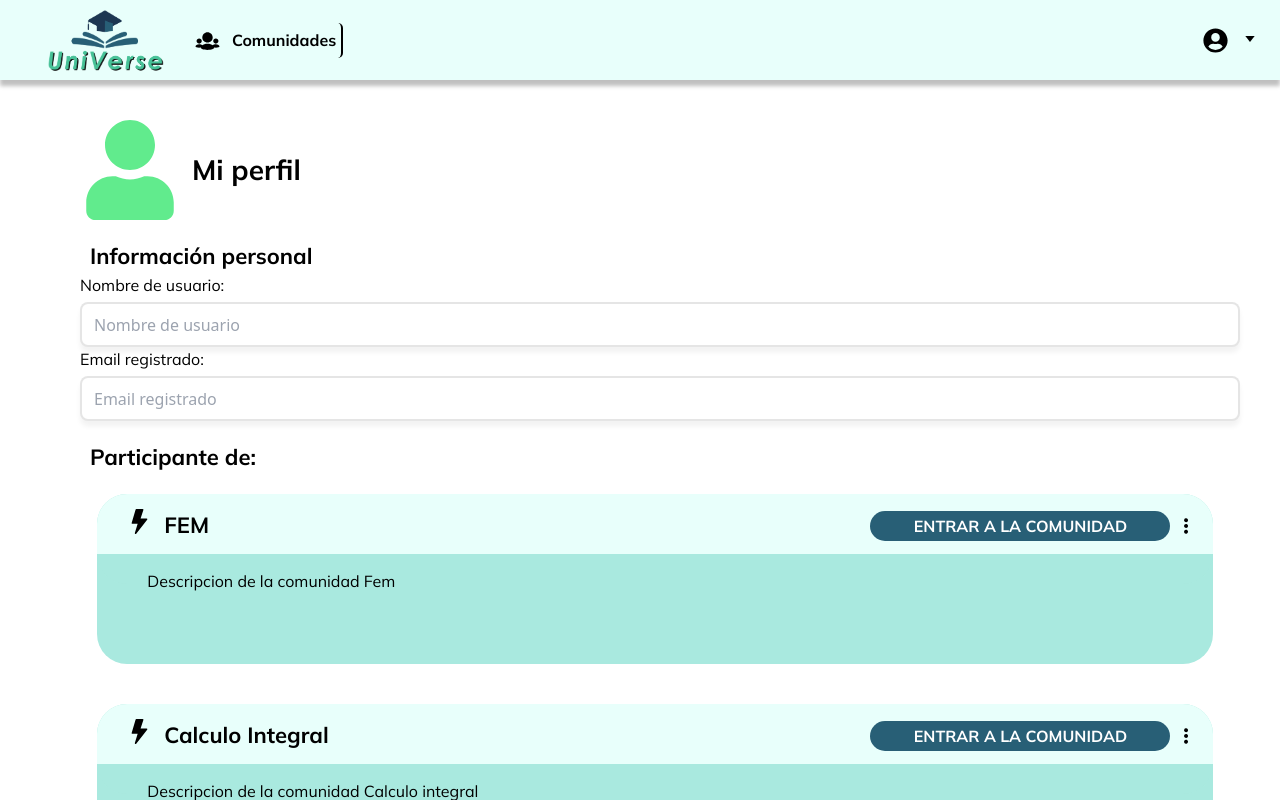
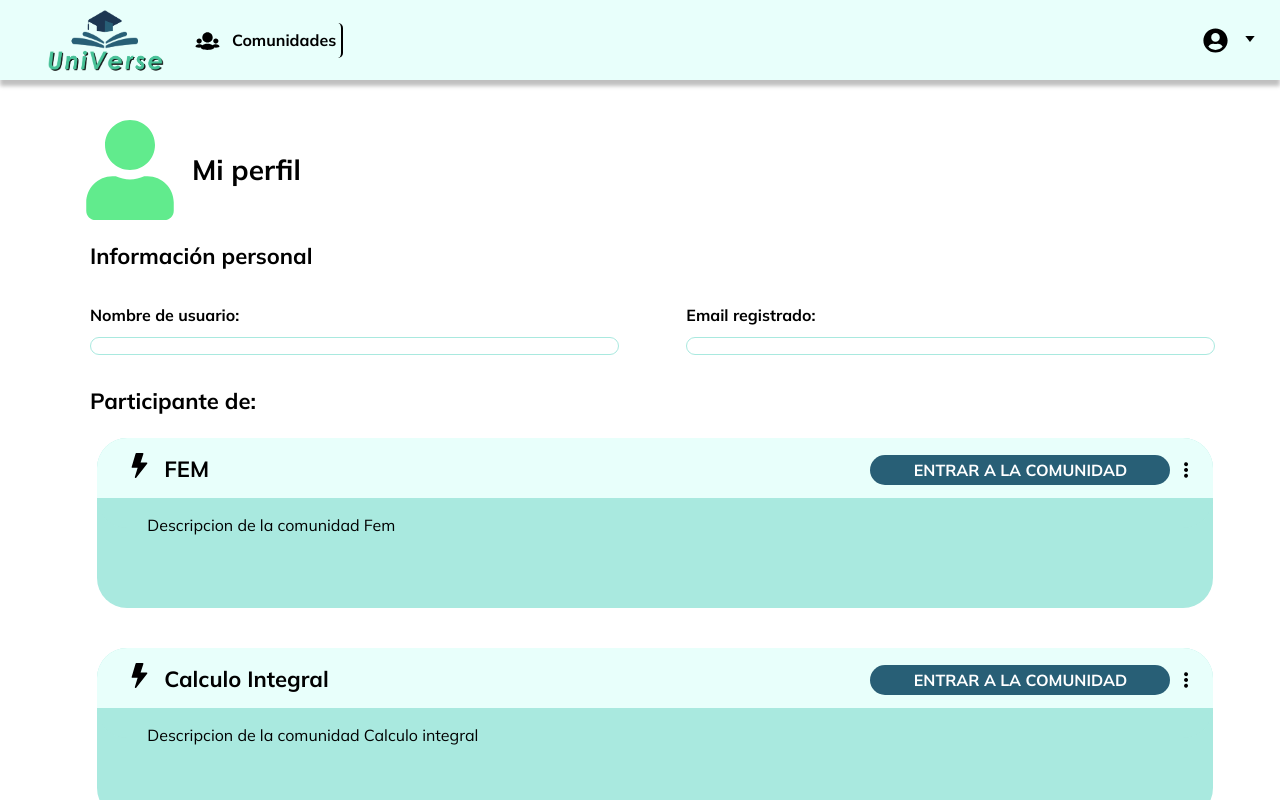
Before and after one commit to juandp1/UniVerse-Frontend, a Next.js app in the folder universe/: page /Perfil in a window 1280 px wide. Shown: the top 800 px of the page. Built offline with nearby package versions, Linux system fonts and the light colour scheme.

Commit message:
Arreglo login, informacion del usuario y logout

```diff
--- a/universe/pages/EditarPerfil.tsx
+++ b/universe/pages/EditarPerfil.tsx
@@ -41,22 +41,19 @@ export default function EditarPerfil() {
 
                     <div className={style.principalContentProfile}>
                         <div className={style.component1}>
-                            <div id="inputs">
+                            <h4>Nuevo nombre de usuario:</h4>
+                            <div className={style.textContainer}>
                                 <div>
-                                    <h5>Cambiar nombre de usuario:</h5>
-                                    <input name="nombre_Usuario" type="text" placeholder="Nuevo nombre de usuario"
-                                    />
+                                    <h5>aaaaaa</h5>
                                 </div>
                             </div>
                         </div>
 
-
                         <div className={style.component2}>
-                            <div id="inputs">
+                            <h4>Nueva contraseña:</h4>
+                            <div className={style.textContainer}>
                                 <div>
-                                    <h5>Actualizar contraseña:</h5>
-                                    <input name="email_Registrado" type="password" placeholder="Nueva contraseña"
-                                    />
+                                    <h5>aaaaaaa</h5>
                                 </div>
                             </div>
                         </div>
@@ -65,9 +62,9 @@ export default function EditarPerfil() {
 
                     <div className="flex flex-wrap justify-center" >
 
-                    <button className={style.rectangleButton}>
-                        <h6>CONFIRMAR CAMBIOS</h6>
-                    </button>
+                        <button className={style.rectangleButton}>
+                            <h6>CONFIRMAR CAMBIOS</h6>
+                        </button>
                     </div>
                 </div>
 
--- a/universe/pages/Login.tsx
+++ b/universe/pages/Login.tsx
@@ -6,14 +6,14 @@ import * as Yup from "yup";
 import styles from '/styles/loginStyle.module.css';
 
 interface LoginFormValues {
-  email: string;
+  username: string;
   password: string;
 }
 
 const Login = () => {
 
   const initialValues: LoginFormValues = {
-    email: "",
+    username: "",
     password: "",
   };
 
@@ -37,14 +37,15 @@ const Login = () => {
         headers: {
           'Content-Type': 'application/json'
         },
-        body: JSON.stringify({"email": values.email, "password": values.password})
+        body: JSON.stringify({"email": values.username, "password": values.password})
       });
 
       if (res.ok) {
         const data = await res.json();
         localStorage.setItem("token", data["access_token"]);
         localStorage.setItem("user_ID", data["user"]["id"]);
-        localStorage.setItem("username", data["name"]);  // Almacena el nombre de usuario en el localStorage
+        localStorage.setItem("name", data["user"]["name"]);
+        localStorage.setItem("email", data["user"]["email"]);// Almacena el nombre de usuario en el localStorage
 
         router.push('/PestaniaComunidad'); // Redirect to PestaniaComunidad.tsx
 
@@ -90,16 +91,16 @@ const Login = () => {
 
         <form className={styles.formLogin} onSubmit={formik.handleSubmit}>
           <div className={styles.inputGroup}>
-            <label htmlFor="username">Email registrado:</label>
+            <label htmlFor="username">Usuario o email registrado:</label>
             <input
               type="text"
               id="username"
               placeholder="Usuario o email registrado"
-              className={`${styles.inputEmail} ${formik.touched.email && formik.errors.email ? styles.inputError : ""}`}
-              {...formik.getFieldProps("email")}
+              className={`${styles.inputUsername} ${formik.touched.username && formik.errors.username ? styles.inputError : ""}`}
+              {...formik.getFieldProps("username")}
             />
-            {formik.touched.email && formik.errors.email && (
-              <div className={styles.errorMessage}>{formik.errors.email}</div>
+            {formik.touched.username && formik.errors.username && (
+              <div className={styles.errorMessage}>{formik.errors.username}</div>
             )}
           </div>
           <div className={styles.inputGroup}>
--- a/universe/pages/Perfil.tsx
+++ b/universe/pages/Perfil.tsx
@@ -7,14 +7,14 @@ import LateralNavBar from "universe/Component/LateralNavBar";
 import Navbar from "universe/Component/NavBar";
 import style from "/styles/homeComunidadStyles.module.css";
 import { useRouter } from 'next/router';
-import { useState } from "react";
+import { useEffect, useState } from "react";
 import { Formik, Form, Field } from 'formik';
 
 
 
 interface Comunidad {
 
-    id:number
+    id: number
     nameComunidad: string
     descripcion: string
     materia: string
@@ -24,8 +24,21 @@ interface Comunidad {
 const colorIcon = "#61EB8D";
 var comunityName: string
 var description: string
-var id_community:number
+var id_community: number
+
 export default function Perfil() {
+
+
+    const [name, setName] = useState<string | null>(null);
+    useEffect(() => {
+        setName(localStorage.getItem("name"));
+    }, []);
+
+    const [email, setEmail] = useState<string | null>(null);
+    useEffect(() => {
+        setEmail(localStorage.getItem("email"));
+    }, []);
+
 
     const router = useRouter();
 
@@ -61,7 +74,7 @@ export default function Perfil() {
     const stateformEditar = () => setformEditar(!formEditar)
 
     const [Comunidades, setComunidades] = useState([{
-        id:0,
+        id: 0,
         nameComunidad: "",
         descripcion: "",
         materia: "",
@@ -69,14 +82,14 @@ export default function Perfil() {
     // OBTENCION DE TODAS LAS COMUNIDADES
     const getInfoComunidades = async () => {
         try {
-            const res = await fetch('/api/community/' , {
+            const res = await fetch('/api/community/', {
                 headers: {
                     'Content-Type': 'application/json',
                 },
             });
 
             if (res.ok) {
-                const data= await res.json()
+                const data = await res.json()
                 setComunidades(data)
 
             } else {
@@ -90,8 +103,8 @@ export default function Perfil() {
     }
 
     //EDICION DE LA COMUNIDAD
-    const editar = (id:number,nameComunidad: string, descripcion: string) => {
-        id_community=id
+    const editar = (id: number, nameComunidad: string, descripcion: string) => {
+        id_community = id
         comunityName = nameComunidad
         description = descripcion
         stateformEditar()
@@ -167,29 +180,26 @@ export default function Perfil() {
                         Información personal
                     </h3>
 
-
                     <div className={style.principalContentProfile}>
                         <div className={style.component1}>
-                            <div id="inputs">
-                                <div>
-                                    <h5>Nombre de usuario:</h5>
-                                    <input name="nombre_Usuario" type="text" placeholder="Nombre de usuario"
-                                    />
-                                </div>
+                            <h4>Nombre de usuario:</h4>
+                            <div className={style.textContainer}>
+                            <div>
+                                <h5>{name}</h5>
+                            </div>
                             </div>
                         </div>
 
                         <div className={style.component2}>
-                            <div id="inputs">
-                                <div>
-                                    <h5>Email registrado:</h5>
-                                    <input name="email_Registrado" type="text" placeholder="Email registrado"
-                                    />
-                                </div>
+                            <h4>Email registrado:</h4>
+                            <div className={style.textContainer}>
+                            <div>
+                                <h5>{email}</h5>
+                            </div>
                             </div>
                         </div>
+                    </div>
 
-                    </div>
 
                     <h3 style={{ alignSelf: 'flex-start', marginTop: '20px', marginLeft: '10px' }}>
                         Participante de:
@@ -212,7 +222,7 @@ export default function Perfil() {
                         <ComunidadPerfil idComunidad={4} comunityName="Bases de Datos" descripcion="Descripcion de la comunidad Base de datos" editar={editar}></ComunidadPerfil>
 
 
-                        <button className={style.rectangleButton} style={{ marginBottom: '10px' }}onClick={editarPerfil}>
+                        <button className={style.rectangleButton} style={{ marginBottom: '10px' }} onClick={editarPerfil}>
                             <h6>EDITAR PERFIL</h6>
                         </button>
 
@@ -227,7 +237,7 @@ export default function Perfil() {
                 <div>
                     <Formik
                         initialValues={{
-                            id:id_community,
+                            id: id_community,
                             nameComunidad: comunityName,
                             descripcion: description,
                             materia: "",
--- a/universe/styles/globals.css
+++ b/universe/styles/globals.css
@@ -153,7 +153,7 @@ form div#inputs div{
 
 
 input[type=text],input[type=number], input[type=date],
-input[type=time], input[type=month], input[type=password],input[type=email]{
+input[type=time], input[type=month],input[type=email]{
   min-width: 100px;
   width: 100%;
   height: 45px;
--- a/universe/styles/homeComunidadStyles.module.css
+++ b/universe/styles/homeComunidadStyles.module.css
@@ -57,6 +57,30 @@
 
 }
 
+.principalContentProfile {
+    margin-top: 30px;
+    margin-bottom: 30px;
+    display: flex;
+    flex-direction: row;
+    justify-content: space-between;
+    align-items: center;
+    width: 97%;
+    margin-left: 10px;
+}
+.component1, .component2 {
+    width: 47%;
+    text-align: left; /* centers the text inside the component */
+}
+.textContainer {
+    padding: 0.5rem;
+    border: 1px solid #A9E9DF;
+    border-radius: 10px;
+    margin-top: 10px;
+    box-sizing: border-box;
+    display: flex;
+    flex-direction: column;
+}
+
 @media (max-width: 767px) {
     .container {
         flex-direction: column;
--- a/universe/styles/loginStyle.module.css
+++ b/universe/styles/loginStyle.module.css
@@ -35,7 +35,7 @@
     background-color: #ffffff;
     width: 60%;
     position: absolute;
-    top: 510px;
+    top: 525px;
     left: 50%;
     transform: translate(-50%, -50%);
     display: flex;
```
Also changed, not shown: universe/Component/NavBar.tsx (+25 -10 lines), universe/styles/registerStyle.module.css (+15 -0 lines).
